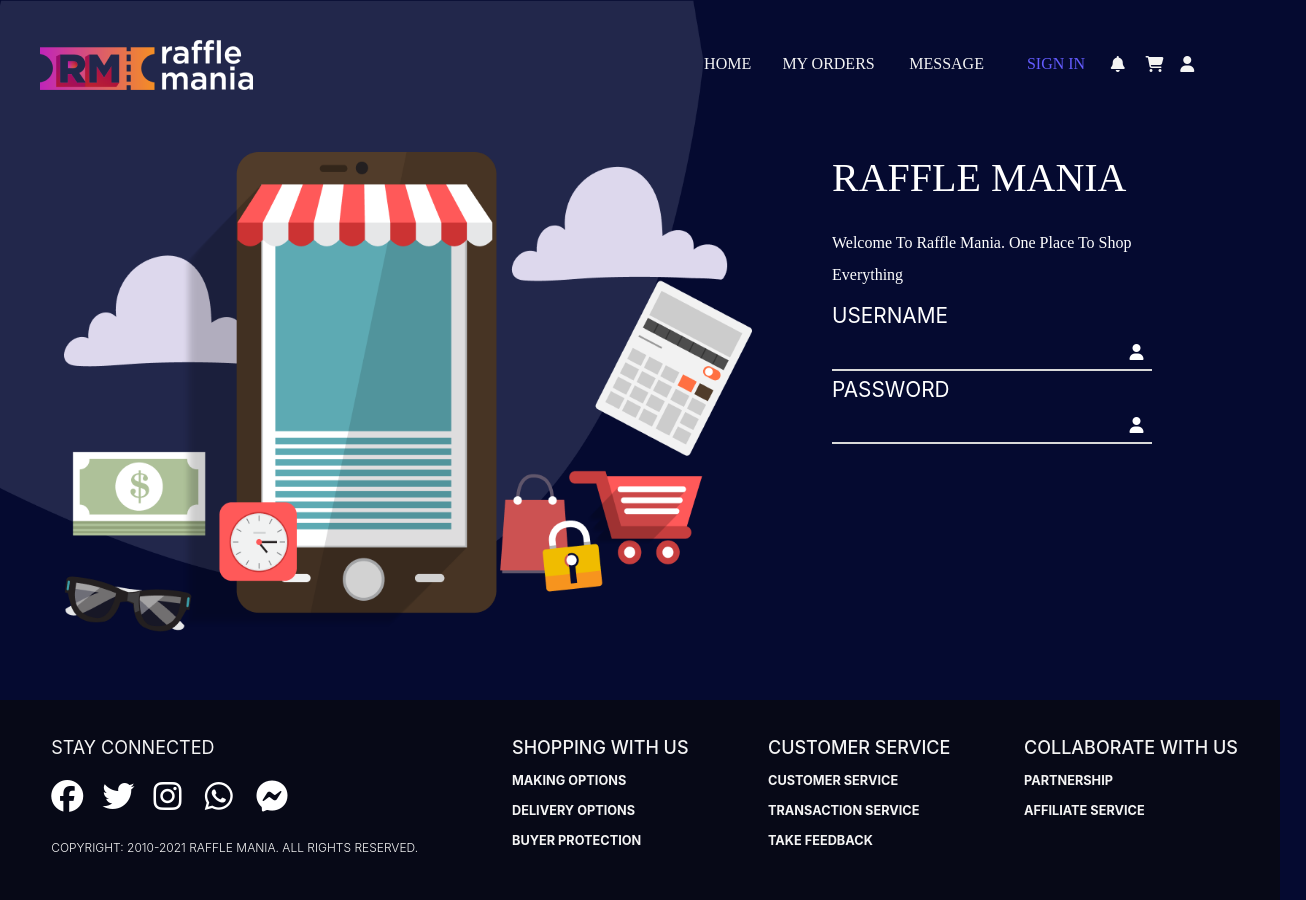
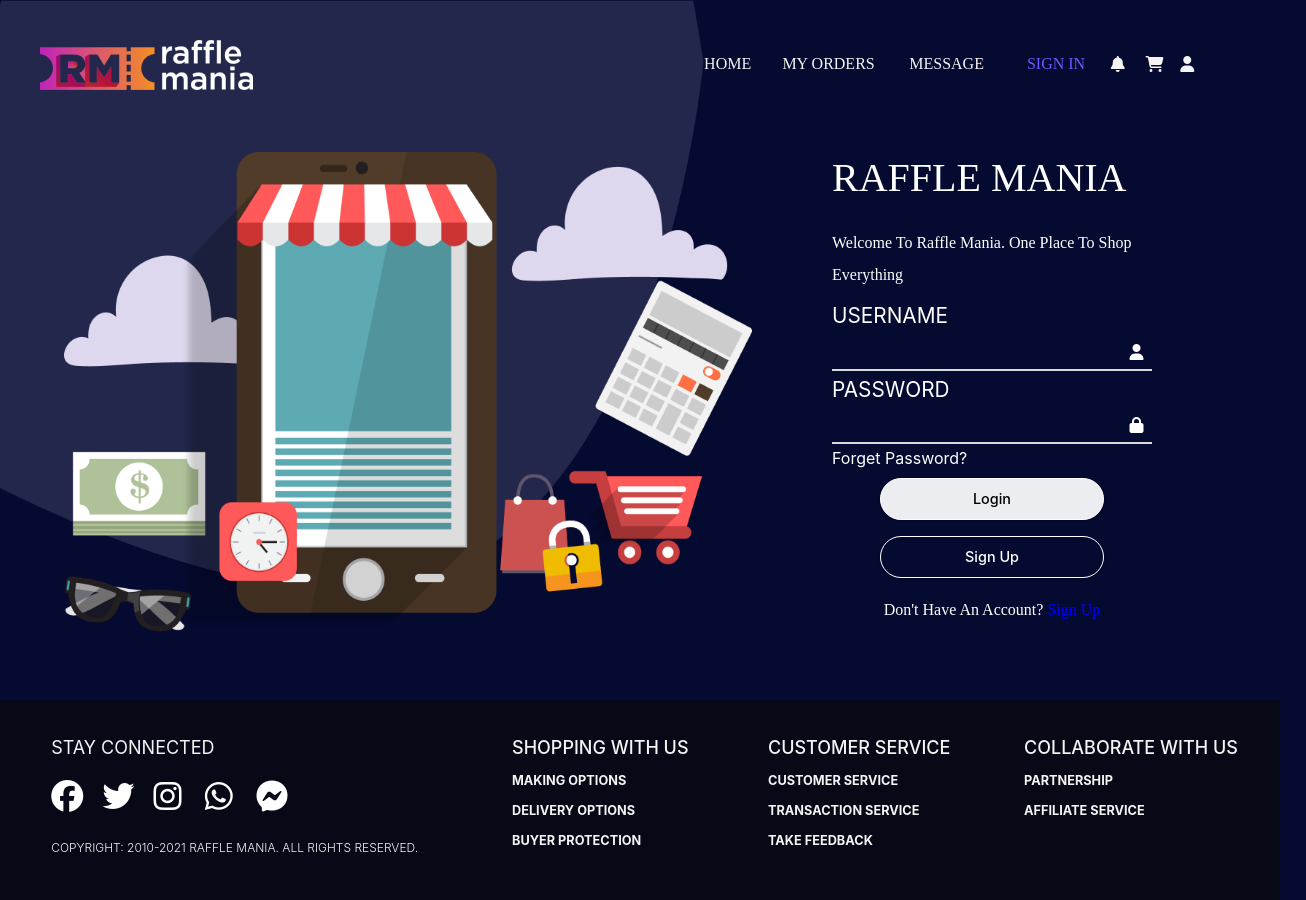
Before and after one commit to AbdAska/1stProject, a React (Create React App) app: page /signin in a window 1280 px wide. Shown: the whole page, 1306 px wide, since content can reach past the window. Built offline with nearby package versions, Linux system fonts and the light colour scheme.

Commit message:
first commit

```diff
--- a/src/App.js
+++ b/src/App.js
@@ -53,6 +53,8 @@ function App() {
     <Route path='signin' element={<Getin/>}/>
     <Route path='notifications' element={<Ongoing/>}/>
     <Route path='cart' element={<Ongoing/>}/>
+    <Route path='reset' element={<Ongoing/>}/>
+    <Route path='Signup' element={<Ongoing/>}/>
     <Route path='*' element={<Error/>}/>
     </Route>
     {/* so here we have enclosed or nested all other components inside the home one */}
--- a/src/index.css
+++ b/src/index.css
@@ -496,7 +496,7 @@ ul {
 
 }
 .A16{
-  padding-top: 200px;
+  padding-top: 5rem;
   display: flex;
   flex-wrap: wrap;
  align-items: center;
@@ -700,6 +700,8 @@ ul {
 }
 .A29{
   display: flex;
+  width: 97vw;
+  max-width: 1920px;
   flex-wrap: nowrap;
   flex-direction: row;
   justify-content: flex-start;
@@ -800,6 +802,74 @@ ul {
   color: white;
   font-size: 1rem;
 }
+.A33{
+  width: 20rem;
+  /* border: 1px solid red; */
+  display: flex;
+  flex-wrap: wrap;
+  flex-direction: column;
+  justify-content: center;
+  align-items: center;
+  padding-top: 0.5rem;
+}
+.A34{
+  color: white;
+}
+.A34:hover{
+  color: blue;
+}
+.btn1 {
+  cursor: pointer;
+  color: black;
+  font-family: -apple-system, BlinkMacSystemFont, 'Segoe UI', Roboto, Oxygen, Ubuntu, Cantarell, 'Open Sans', 'Helvetica Neue', sans-serif;
+  font-weight: 500;
+  font-size: 0.9rem;
+  text-align: center;
+  background: rgba(255, 255, 255, 0.925);
+  border: 1px solid white;
+  border-radius: var(--borderRadius);
+  letter-spacing: var(--letterSpacing);
+  padding: 1rem 0.75rem;
+  box-shadow: var(--shadow-1);
+  transition: var(--transition);
+  text-transform: capitalize;
+  display: inline-block;
+  width: 14rem;
+  border-radius: 2rem;
+
+}
+
+.btn1:hover {
+  background: var(--primary-700);
+  box-shadow: var(--shadow-3);
+  color: white;
+}
+.btn2 {
+  cursor: pointer;
+  color: white;
+  font-family: -apple-system, BlinkMacSystemFont, 'Segoe UI', Roboto, Oxygen, Ubuntu, Cantarell, 'Open Sans', 'Helvetica Neue', sans-serif;
+  font-weight: 500;
+  font-size: 0.9rem;
+  text-align: center;
+  background: transparent;
+  border: 1px solid white;
+  border-radius: var(--borderRadius);
+  letter-spacing: var(--letterSpacing);
+  padding: 1rem 0.75rem;
+  box-shadow: var(--shadow-1);
+  transition: var(--transition);
+  text-transform: capitalize;
+  display: inline-block;
+  width: 14rem;
+  border-radius: 2rem;
+
+}
+
+.btn2:hover {
+  background: white;
+  box-shadow: var(--shadow-3);
+  color: black;
+}
 .link {
   color: var(--grey-500);
 }
--- a/src/ongoing.js
+++ b/src/ongoing.js
@@ -1,10 +1,12 @@
-
+import {Link} from 'react-router-dom'
 // import {fa-solid, fa-compass-deafting } from '@fortawesome/fontawesome-free-solid';
 const Ongoing = () => {
-    return <div style={{padding: '200px', display:'flex', flexWrap:"wrap",flexDirection:'column', alignItems:'center', justifyContent:'center'}} >
+    return <div style={{padding: '5rem', display:'flex', flexWrap:"wrap",flexDirection:'column', alignItems:'center', justifyContent:'center'}} >
         <div>
         <i style={{color: "white"}} className="fa-solid fa-compass-drafting fa-10x"></i> <br/><br/> </div>
         <h1 style={{color: 'azure'}}>Section Under Construction</h1>
+        <Link to='/' className='btn'>Back Home</Link><br/>
+       <Link to='/signin' className='btn'>Go to Sign in page</Link>
     </div>
 }
 export default Ongoing
--- a/src/pages/Error.js
+++ b/src/pages/Error.js
@@ -4,7 +4,8 @@ const Error = () => {
     <div className='A16'>
       <h2>404</h2>
       <p>Page not found</p>
-      <Link to='/' className='btn'>Back Home</Link>
+      <Link to='/' className='btn'>Back Home</Link><br/>
+       <Link to='/signin' className='btn'>Go to Sign in page</Link>
     </div>
   );
 };
--- a/src/pages/Getin.js
+++ b/src/pages/Getin.js
@@ -1,8 +1,9 @@
 import image from '../Group5266.png';
+import {Link} from 'react-router-dom';
 
 const Getin = () =>{
     return <div className="A29">
-     <img src={image} style={{maxWidth:'43rem', flexShrink:'2'}}></img>
+     <img src={image} style={{maxWidth:'43rem', flexShrink:'2'}} alt={image}></img>
      <div className='A30'>
      <form>
          <h1>RAFFLE MANIA</h1>
@@ -27,11 +28,18 @@ const Getin = () =>{
             <input className='A32' type='password'></input>
             </div>
             <div>
-            <i class="fa-solid fa-user"></i>
+            <i class="fa-solid fa-lock"></i>
             </div>
         </div>
         </div>
      </form>
+     <Link to='/reset' className='A34'>Forget Password?</Link><br/><br/>
+     <div className='A33'>
+     <Link to='/hghhj' className='btn1'>login</Link><br/><br/>
+     <Link to='/Signup' className='btn2'>Sign Up</Link>
+     <p> Don't Have An Account? <Link to='/Signup' style={{color:'blue'}}>Sign Up</Link></p>
+
+     </div>
      </div>
     </div>
 }
```
